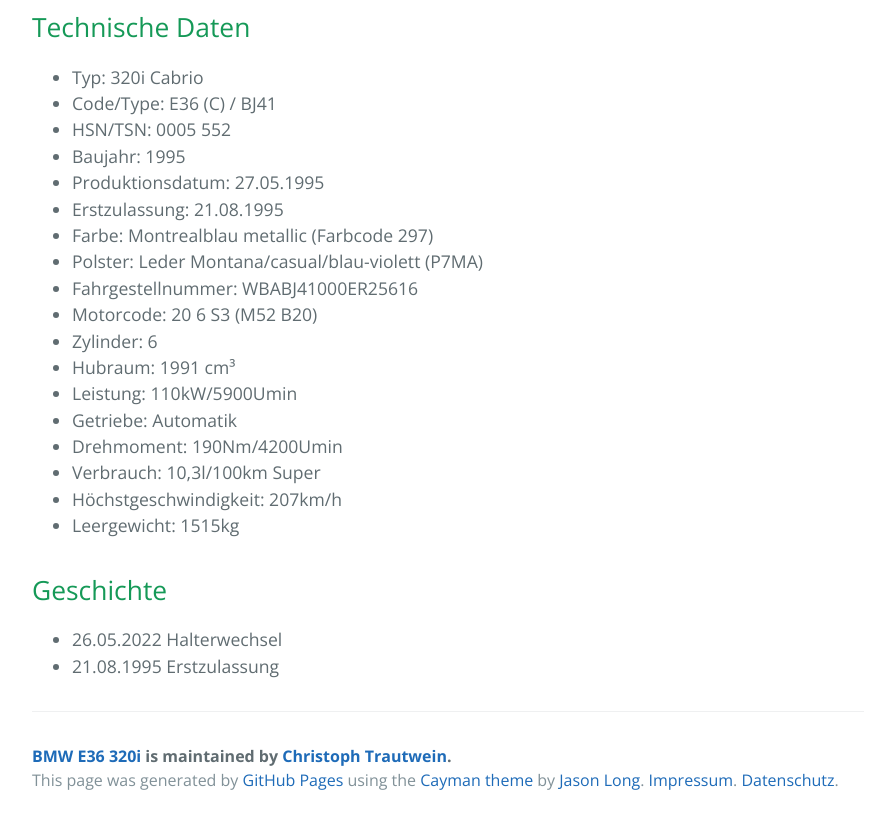
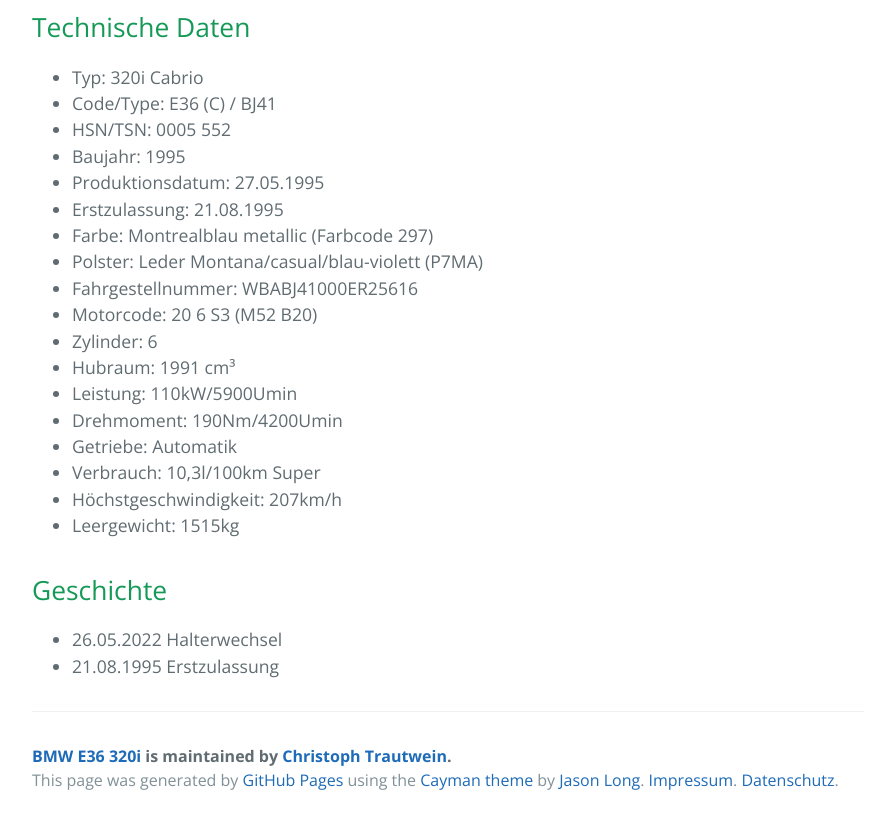
Before and after one commit to trautw/SCD-Quickstart, a Jekyll site: the page built from docs/index.md, in a window 1280 px wide and 900 px high, scrolled down 669 px, cut to the strip 76-900 px from the top of the window. Shown: the whole strip, without its empty margins (192-1087 px from the left). Built offline with Jekyll 4.4.1, drawn with Linux system fonts in a browser that asks for light colours.

```diff
--- a/docs/index.md
+++ b/docs/index.md
@@ -19,8 +19,8 @@ overview: true
 * Zylinder: 6
 * Hubraum: 1991 cm³
 * Leistung: 110kW/5900Umin
+* Drehmoment: 190Nm/4200Umin
 * Getriebe: Automatik
-* Drehmoment: 190Nm/4200Umin
 * Verbrauch: 10,3l/100km Super
 * Höchstgeschwindigkeit: 207km/h
 * Leergewicht: 1515kg
```
